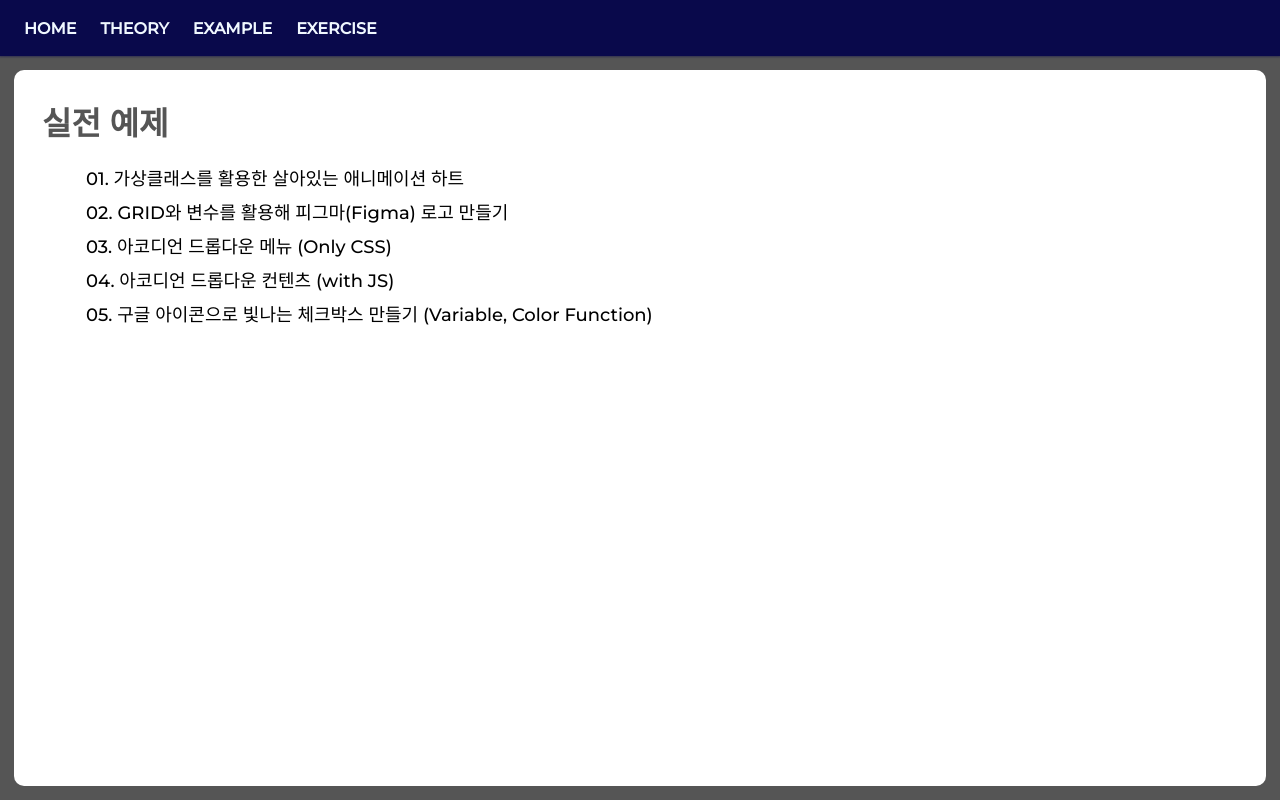
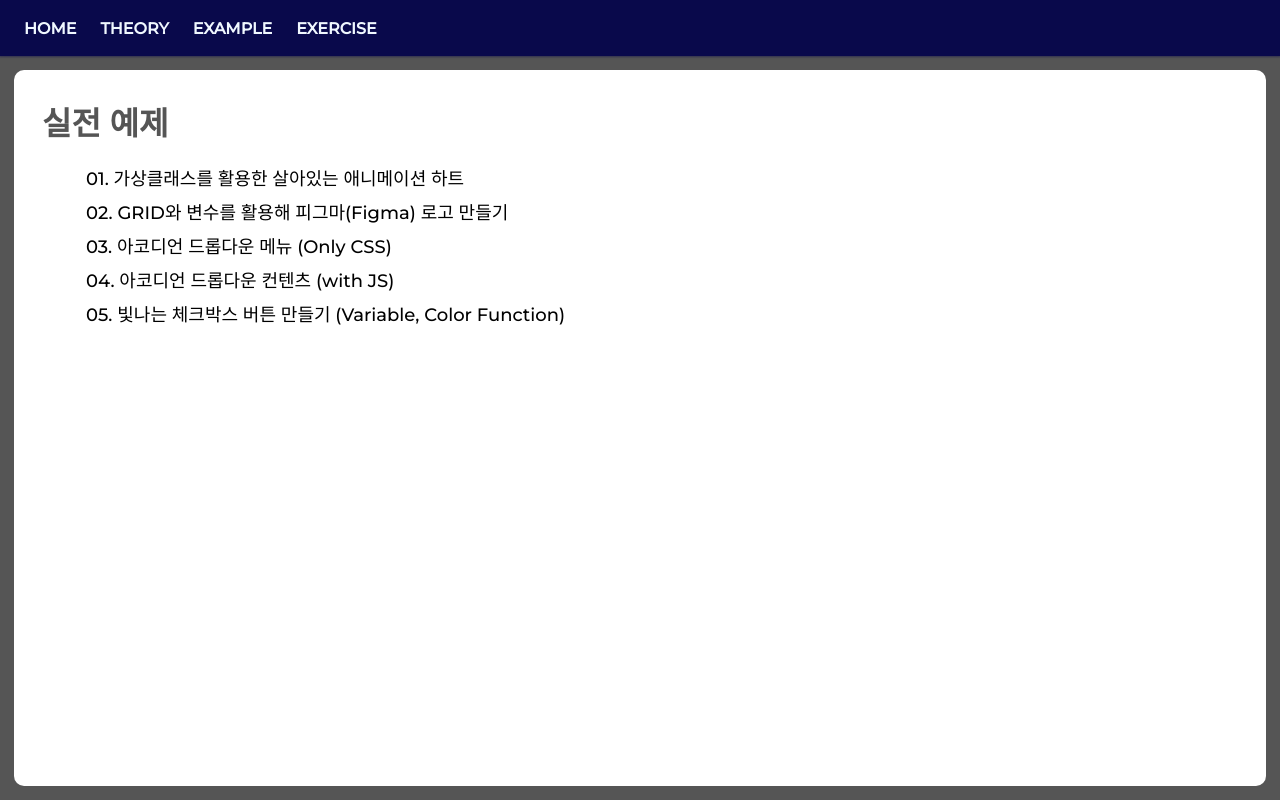
Before and after one commit to Seokyung/SCSS_Study, a React (Create React App) app: page /exercises in a window 1280 px wide. Built offline with nearby package versions, Linux system fonts and the light colour scheme; a web font is replaced by a local one.

Commit message:
실전예제 #05 빛나는 체크박스 버튼 만들기 (Variable, Color Function)

```diff
--- a/src/routes/ExerciseRouter.jsx
+++ b/src/routes/ExerciseRouter.jsx
@@ -28,8 +28,7 @@ export const exerciseList = [
 	},
 	{
 		id: 5,
-		title:
-			"05. 구글 아이콘으로 빛나는 체크박스 만들기 (Variable, Color Function)",
+		title: "05. 빛나는 체크박스 버튼 만들기 (Variable, Color Function)",
 		component: <ShiningCheckbox />,
 	},
 ];
```
